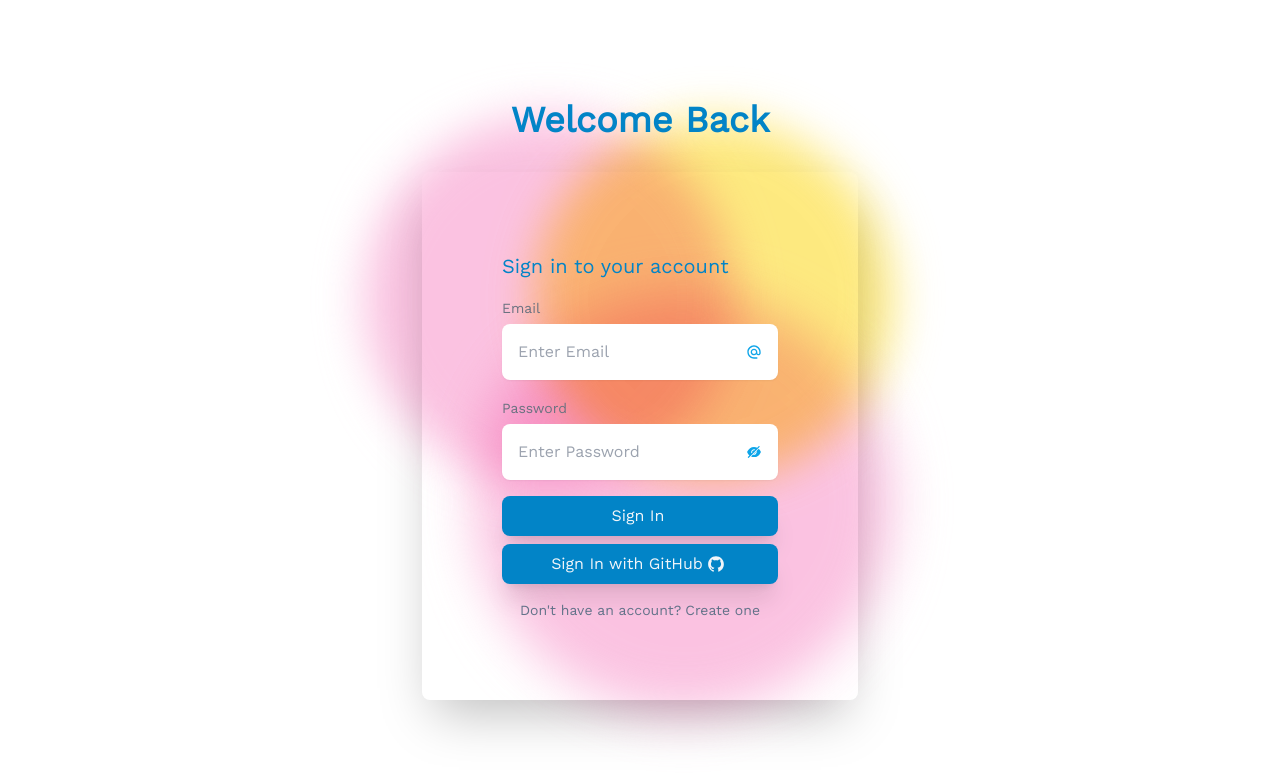
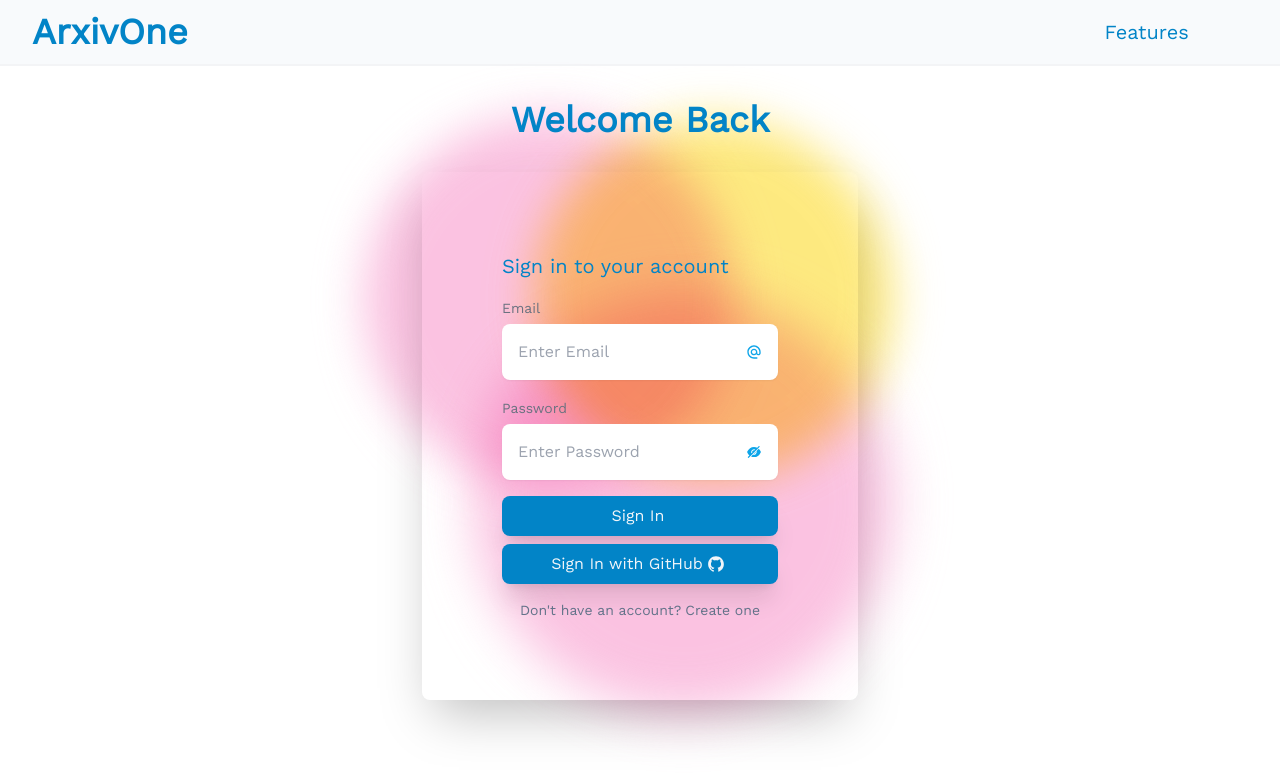
Before and after one commit to vatsalsaglani/ArxivOne, a Next.js app: page /signin in a window 1280 px wide. Shown: the top 784 px of the page. Built offline with nearby package versions, Linux system fonts and the light colour scheme; no server answers.

Commit message:
added navigation component

```diff
--- a/pages/signin.js
+++ b/pages/signin.js
@@ -6,6 +6,7 @@ import { useRouter } from "next/router";
 
 // components
 import SignInComponent from "../components/SignIn";
+import NavigationComponent from "../components/Navigation";
 
 import { ToastContainer, toast } from "react-toastify";
 import "react-toastify/dist/ReactToastify.css";
@@ -27,7 +28,11 @@ export default function Account() {
         <title>Sign in | ArxivOne</title>
       </Head>
       <ToastContainer />
-      <div className="container mx-auto sm:px-6 lg:px-8">
+      <div className="w-full">
+        <NavigationComponent />
+      </div>
+
+      <div className="text-Work container mx-auto sm:px-6 lg:px-8">
         <SignInComponent />
       </div>
     </div>
```
